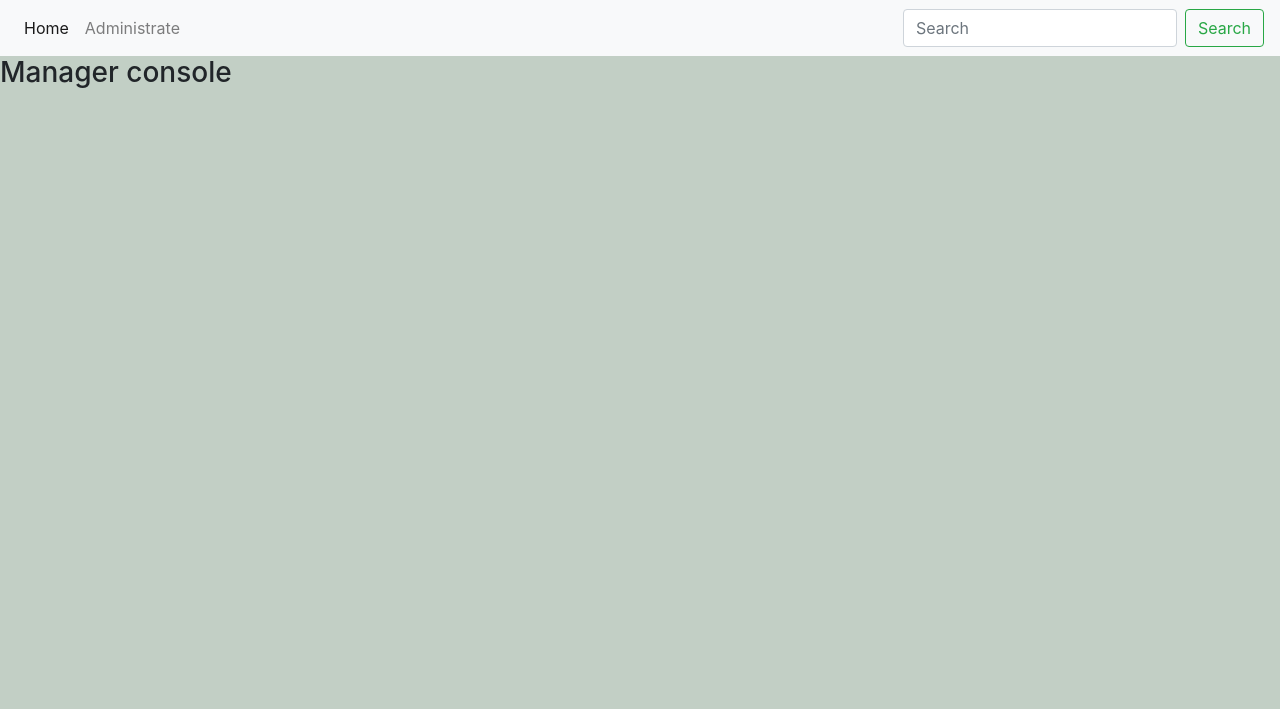
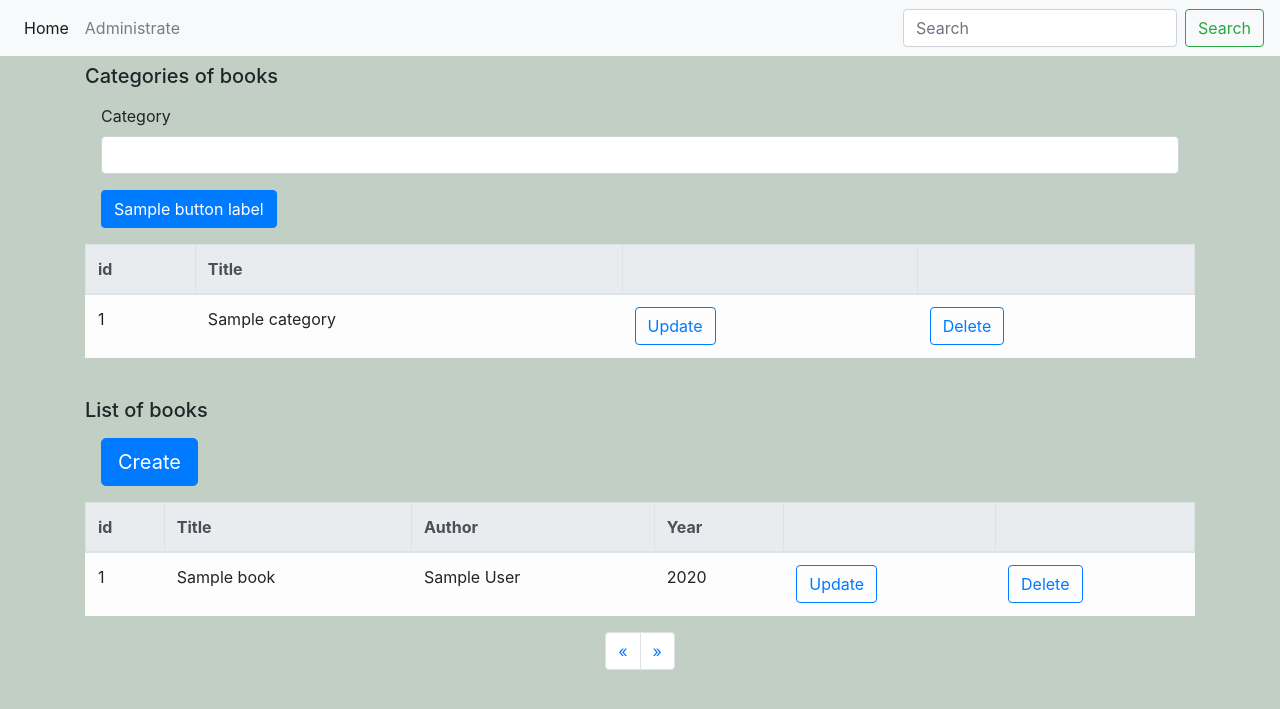
Before and after one commit to Camalo/site_in_symfony, a Symfony app: template templates/manager/index.html.twig in a window 1280 px wide. Shown: the top 709 px of the page. Run offline with Twig, Linux system fonts and the light colour scheme; the template is opened without the code that fills it: most values are stand-ins (such as "Sample title", 1, 10 or a date in 2020); form fields are guessed from the names that the template uses; some libraries are stand-ins or nearby versions.

Commit message:
Add easy raw crud for books, add creating of 'new category', starting work with user crud

```diff
--- a/src/Controller/AdminController.php
+++ b/src/Controller/AdminController.php
@@ -2,6 +2,7 @@
 
 namespace App\Controller;
 
+use App\Entity\User;
 use Symfony\Bundle\FrameworkBundle\Controller\AbstractController;
 use Symfony\Component\HttpFoundation\RedirectResponse;
 use Symfony\Component\HttpFoundation\Response;
@@ -19,10 +20,12 @@ class AdminController extends AbstractController
             return $this->redirectToRoute('manager');
         }
 
+        $em=$this->getDoctrine()->getManager();
+        $users=$em->getRepository(User::class)->findBy(['roles'=> '\"ROLE_MANAGER\"']);
         //вывод пользователей в таблице с кнопками 'update' ,'delete'
         //кнопка добавить юзера
         return $this->render('admin/index.html.twig', [
-            'controller_name' => 'AdminController',
+            'users' => $users
         ]);
     }
 }
--- a/templates/index.html.twig
+++ b/templates/index.html.twig
@@ -27,6 +27,7 @@
                             <medium>By {{ book.author }}</medium>
                             <p>Cras sit amet nibh libero, in gravida nulla. Nulla vel metus scelerisque ante sollicitudin. Cras purus odio, vestibulum in vulputate at, tempus viverra turpis. Fusce condimentum nunc ac nisi vulputate fringilla. Donec lacinia congue felis in faucibus.</p>
                             <small><a class="link text-dark"" href="{{ path('show_book',{'book': book.id}) }}">подробнее</a></small>
+
                         </div>
                     </li>
                 {% endfor %}
--- a/templates/manager/index.html.twig
+++ b/templates/manager/index.html.twig
@@ -1,7 +1,97 @@
 {% extends 'base.html.twig' %}
 
-{% block title %}Hello ManagerController!{% endblock %}
+{% block title %}Manager console{% endblock %}
 
 {% block body %}
-<h3>Manager console<h3>
+
+
+<div class="container">
+    <div class="row justify-content-center">
+        <div class="col-xs-12 col-sm-12 col-md-12 m-2">
+        <h5 mb-3>Categories of books</h5>
+        {{ form_start(form) }}
+        <div class="m-3">
+        <div class="form-group">
+                <label>Category</label>
+                <div>{{form_widget(form.title,{'attr': {'class': 'form-control'}})}}</div>
+            </div>
+            <button class="btn btn-primary">{{ button_label|default('Create') }}</button>
+        </div>
+        {{ form_end(form) }}
+            <table class="table table-light table-bordered">
+                 <thead class="thead-light">
+                     <tr>
+                         <th>id</th>
+                         <th>Title</th>
+                         <th></th>
+                         <th></th>
+                     </tr>
+                 </thead>
+                 <tbody>
+                     {% for category in categories %}
+                         <tr>
+                             <td>{{ category.id }}</th>
+                             <td>{{ category.title }}</th>
+                             <td><a class="btn btn-outline-primary" href="#">Update</a></th>
+                             <td><a class="btn btn-outline-primary" href="#">Delete</a></th>
+                         </tr>
+                     {% endfor %}
+                 </tbody>
+            </table>
+        <div>
+    </div>
+</div>
+
+<div class="container">
+    <div class="row justify-content-center">
+    <div class="col-xs-12 col-sm-12 col-md-12 m-3">
+    <h5>List of books</h5>
+    <div class="m-3"><a class="btn btn-primary btn-lg" href="/manager/new">Create</a></div>
+        <table class="table table-light table-bordered">
+            <thead class="thead-light ">
+                <tr>
+                    <th>id</th>
+                    <th>Title</th>
+                    <th>Author</th>
+                    <th>Year</th>
+                    <th></th>
+                    <th></th>
+                        </tr>
+                    </thead>
+                    <tbody>
+                        {% for book in books %}
+                            <tr>
+                                <td>{{ book.id }}</td>
+                                <td>{{ book.title }}</td>
+                                <td>{{book.author}}</td>
+                                <td>{{ book.year }}</td>
+                                <td><a class="btn btn-outline-primary" href="{{ path('update_book',{'id': book.id}) }}">Update</a></td>
+                                <td><a class="btn btn-outline-primary" href="{{ path('delete_book',{'id': book.id}) }}">Delete</a></td>
+                            </tr>
+                        {% endfor %}
+                    </tbody>
+                </table>
+            <div>
+    <nav aria-label="Page navigation ">
+                                                            <ul class="pagination justify-content-center">
+                                                                <li class="page-item">
+                                                                    {% if previous >= 0 %}
+                                                                        <a class="page-link" href="{{ path('manager', { offset: previous }) }}">
+                                                                            <span aria-hidden="true">&laquo;</span>
+                                                                        </a>
+                                                                    {% endif %}
+                                                                </li>
+                                                                <li class="page-item">
+                                                                    {% if next < books|length %}
+                                                                        <a class="page-link" href="{{ path('manager', { offset: next }) }}">
+                                                                            <span aria-hidden="true">&raquo;</span>
+                                                                        </a>
+                                                                    {% endif %}
+                                                                </li>
+                                                            </ul>
+                                                        </nav>
+</div>
+</div>
+
+
 {% endblock %}
```
Also changed, not shown: src/Controller/BooksController.php (+65 -0 lines), src/Controller/ManagerController.php (+33 -2 lines), templates/admin/index.html.twig (+22 -1 lines), templates/manager/delete.html.twig (added, +8 -0 lines), templates/manager/new.html.twig (added, +30 -0 lines), templates/manager/update.html.twig (added, +30 -0 lines), templates/user/admin.html.twig (deleted, +0 -9 lines), templates/user/index.html.twig (deleted, +0 -7 lines), templates/user/login.html.twig (deleted, +0 -33 lines), templates/user/manager.html.twig (deleted, +0 -8 lines), templates/manager/addBook.html.twig (deleted).
